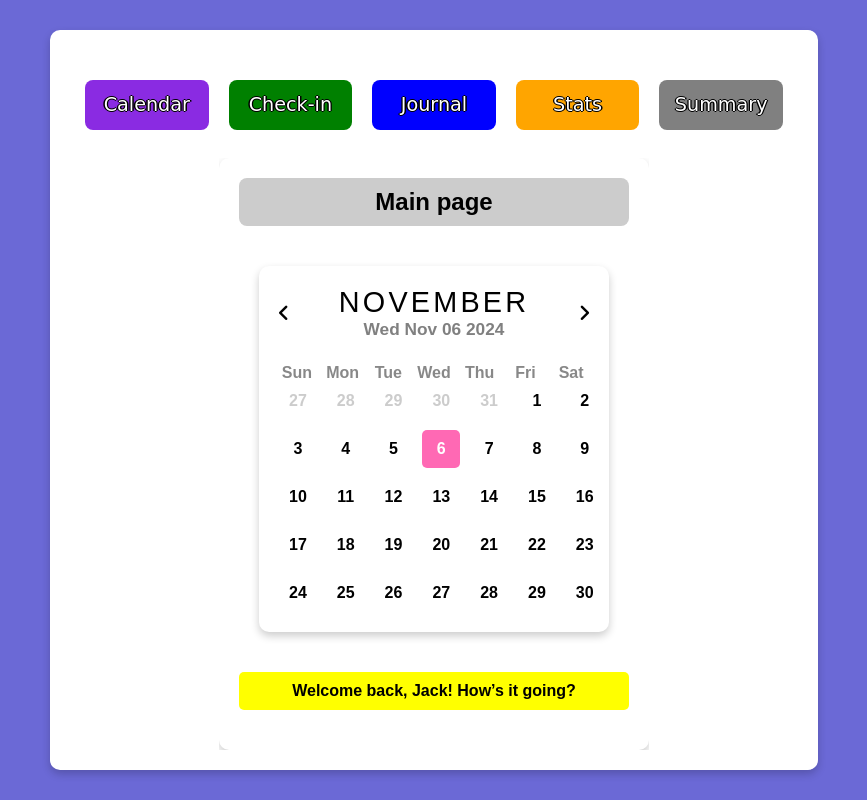
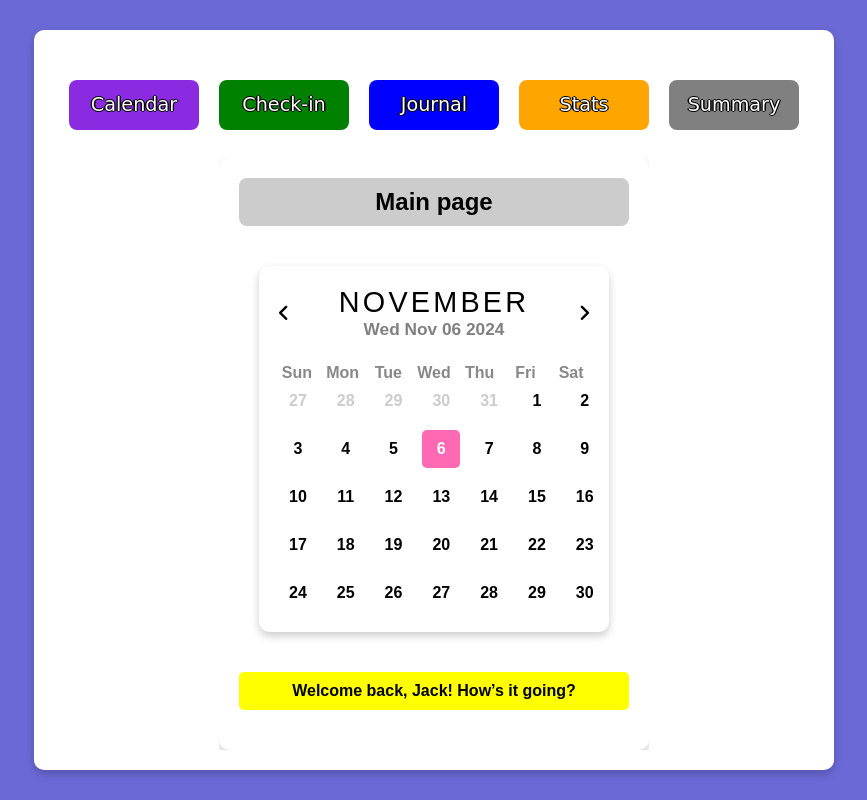
Before and after one commit to rthurston1/Team01-Web-Application-Cherish, a website with bundled scripts: page front-end/src/index.html in a window 1280 px wide. Shown: the whole page, without its empty margins (206-1073 px from the left). Built offline with nearby package versions, Linux system fonts and the light colour scheme.

Commit message:
stylesBase.css: make min-width 800px so page components don't render out of container like the journal page textarea

```diff
--- a/front-end/src/pages/main/stylesBase.css
+++ b/front-end/src/pages/main/stylesBase.css
@@ -26,6 +26,7 @@ body {
 .app {
   width: 60%;
   padding: 20px;
+  min-width: 800px; /* Set a minimum width for the app */
   max-width: 1000px; /* Set a maximum width for the app */
   max-height: 100vh; /* Set a maximum height for the app */
   background-color: #fff;
```
